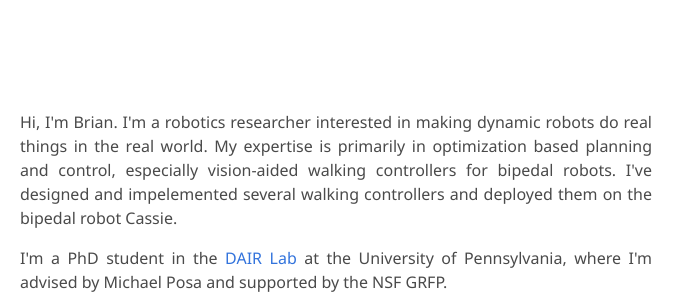
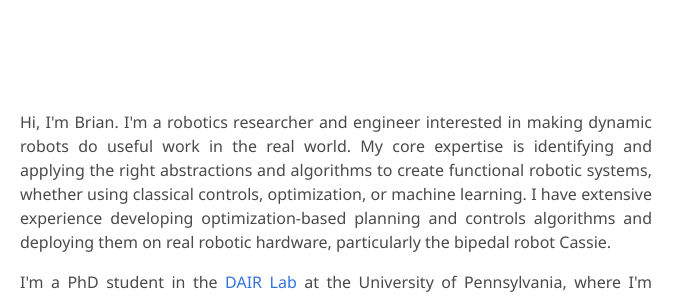
Before and after one commit to Brian-Acosta/brian-acosta.github.io, a plain HTML site: page index.html in a window 1280 px wide. Shown: the part 738-1036 px from the top of the page, 468-1151 px from the left. Drawn offline with nearby package versions, Linux system fonts and the light colour scheme; some icons are missing; a web font is replaced by a local one.

Commit message:
update bio

```diff
--- a/index.html
+++ b/index.html
@@ -145,12 +145,9 @@
                     <div class="column">
                         <div class="content has-text-justified">
                             <p>
-                                Hi, I'm Brian. I'm a robotics researcher
-                                interested in making dynamic robots do real
-                                things in the real world.
-                                My expertise is primarily in optimization based planning and control, especially vision-aided walking controllers for bipedal robots.
-                                I've designed and impelemented several walking controllers
-                                and deployed them on the bipedal robot Cassie.
+                                Hi, I'm Brian. I'm a robotics researcher and engineer interested in making dynamic robots do useful work in the real world.
+                                My core expertise is identifying and applying the right abstractions and algorithms to create functional robotic systems, whether using classical controls, optimization, or machine learning.
+                                I have extensive experience developing optimization-based planning and controls algorithms and deploying them on real robotic hardware, particularly the bipedal robot Cassie.
                             </p>
                             <p>
                                 I'm a PhD student in the
```
